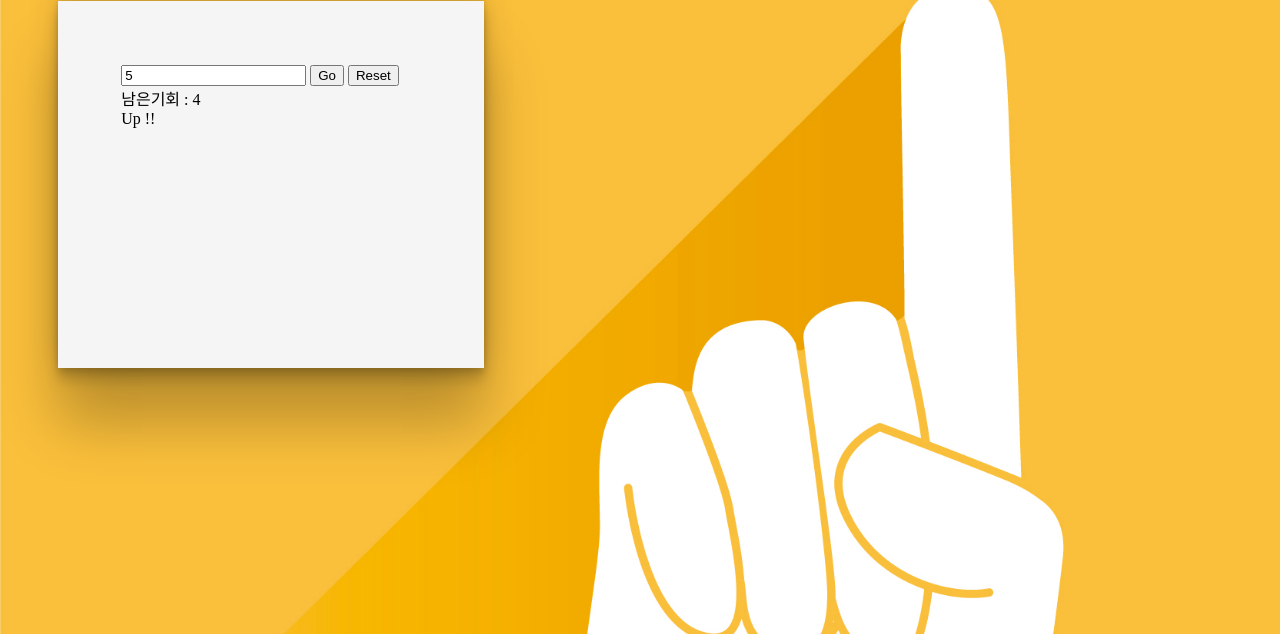
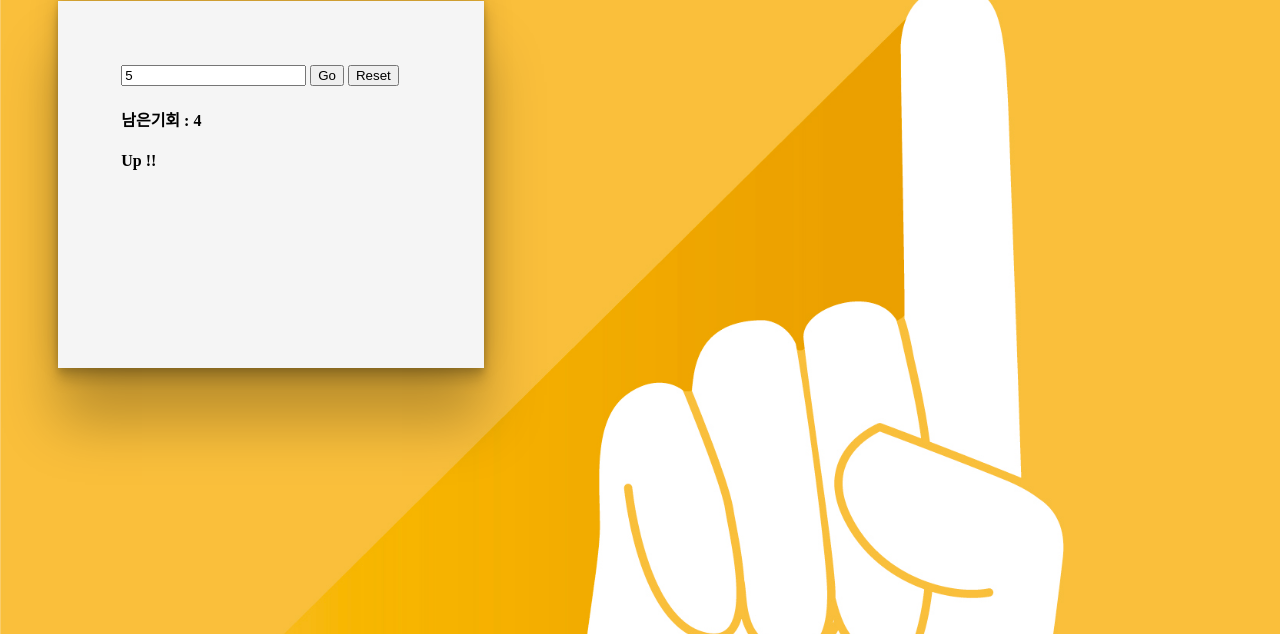
Before and after one commit to gavy1124/2024_P1_numberGuessGame, a plain HTML site: page index.html in a window 1280 px wide. Both pictures are taken after typing "5" into the empty fields and a click on the button "Go". Shown: the part 166-800 px from the top of the page. Drawn offline with Linux system fonts and the light colour scheme.

Commit message:
html, css 수정

```diff
--- a/index.html
+++ b/index.html
@@ -14,8 +14,8 @@
         <input id="userInput" type="number">
         <button id="goBtn">Go</button>
         <button id="resetBtn">Reset</button>
-        <div id="chance">남은기회 : 5</div>
-        <div id="result"></div>
+        <h4 id="chance">남은기회 : 5</h4>
+        <h4 id="result"></h4>
 
         <script src="main.js"></script>
 
--- a/main.js
+++ b/main.js
@@ -39,7 +39,7 @@ function reset(){
     random()
     chanceNum = 5;
     chance.textContent = "남은기회 : 5";
-    console.log(chanceNum)
+    result.textContent = "";
     history = []
 }
 
@@ -50,8 +50,7 @@ function go() {
 
 
     let userNum = userInput.value
-    //체크 console.log(userNum)
-    if (userNum > 100 || userNum < 1 ){
+        if (userNum > 100 || userNum < 1 ){
         result.textContent = "1~100사이 숫자를 입력바랍니다."
         return;
     }
```
